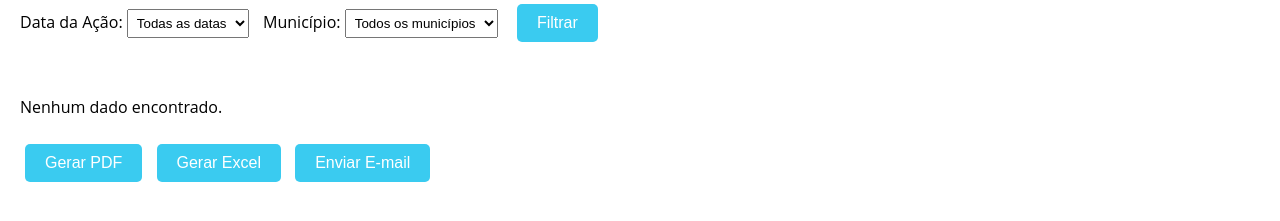
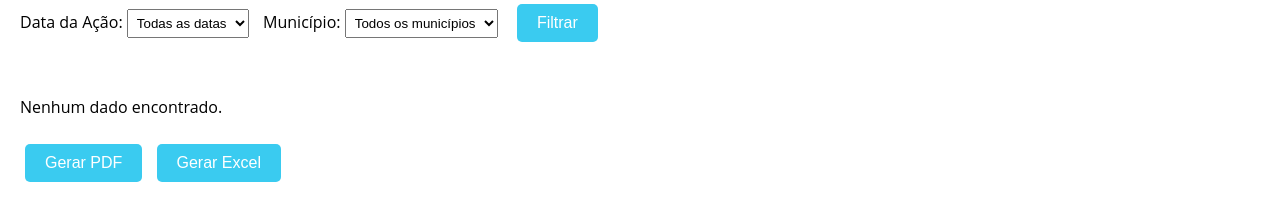
Before and after one commit to jdmesquita/-posead, a plain HTML site: page galeria.html in a window 1280 px wide. Shown: the part 149-370 px from the top of the page. Drawn offline with nearby package versions, Linux system fonts and the light colour scheme.

Commit message:
Update galeria.html

```diff
--- a/galeria.html
+++ b/galeria.html
@@ -215,19 +215,19 @@
         }
 
         // Função para enviar dados por e-mail
-        function enviarEmail() {
+            function enviarEmail() {
             const emailConteudo = formDataArray.map(formData =>
                 `Nome: ${formData.nome}, Email: ${formData.email}, Data: ${formData.dataAcao}`
             ).join("\n");
 
             window.location.href = `mailto:?subject=Relatório de Dados&body=${encodeURIComponent(emailConteudo)}`;
         }
-    </script>
+        </script>
 
     <!-- BOTÕES -->
     <button class="btn" onclick="gerarRelatorio()">Gerar PDF</button>
     <button class="btn" onclick="baixarExcel()">Gerar Excel</button>
-    <button class="btn" onclick="enviarEmail()">Enviar E-mail</button>
+    <!-- <button class="btn" onclick="enviarEmail()">Enviar E-mail</button> -->
 
 </body>
 </html>
```
